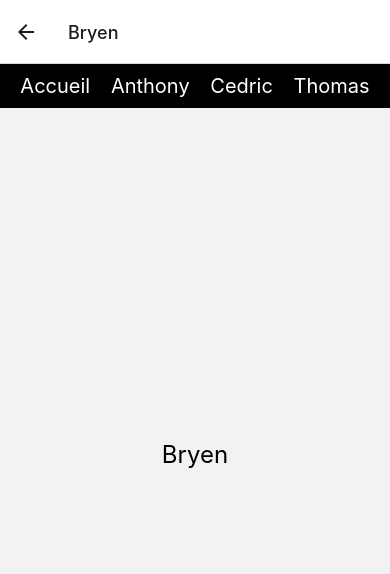
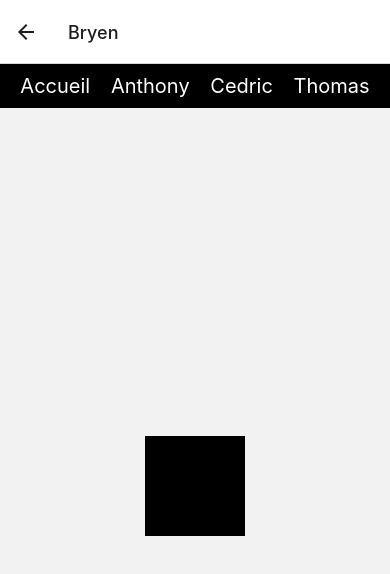
Before and after one commit to CedricPelchat/TP1VeilleTechnologique, a React Native app: screen /Bryen in a window 390 px wide. Shown: the top 574 px of the page. Built offline with nearby package versions, Linux system fonts and the light colour scheme.

Commit message:
Ajout du carrée

```diff
--- a/Pages/PageBryen.js
+++ b/Pages/PageBryen.js
@@ -1,12 +1,35 @@
-import React from 'react';
-import { View, Text, StyleSheet } from 'react-native';
+import React, { useState } from 'react';
+import { View, StyleSheet, Dimensions, PanResponder } from 'react-native';
 import Header from '../Composants/Header';
 
 export default function PageBryen({ navigation }) {
+  const { width, height } = Dimensions.get('window');
+
+  const [squarePosition, setSquarePosition] = useState({
+    x: (width - 100) / 2,
+    y: (height - 100) / 2,
+  });
+
+  const panResponder = PanResponder.create({
+    onStartShouldSetPanResponder: () => true,
+    onPanResponderMove: (event, gestureState) => {
+      setSquarePosition({
+        x: gestureState.moveX - 50,
+        y: gestureState.moveY - 50,
+      });
+    },
+  });
+
   return (
     <View style={styles.container}>
       <Header navigation={navigation} currentScreen="Bryen" />
-      <Text style={styles.title}>Bryen</Text>
+      <View
+        {...panResponder.panHandlers}
+        style={[
+          styles.centeredSquare,
+          { top: squarePosition.y, left: squarePosition.x },
+        ]}
+      />
     </View>
   );
 }
@@ -14,10 +37,11 @@ export default function PageBryen({ navigation }) {
 const styles = StyleSheet.create({
   container: {
     flex: 1,
-    justifyContent: 'center',
-    alignItems: 'center',
   },
-  title: {
-    fontSize: 24,
+  centeredSquare: {
+    width: 100,
+    height: 100,
+    backgroundColor: 'black',
+    position: 'absolute',
   },
 });
```
